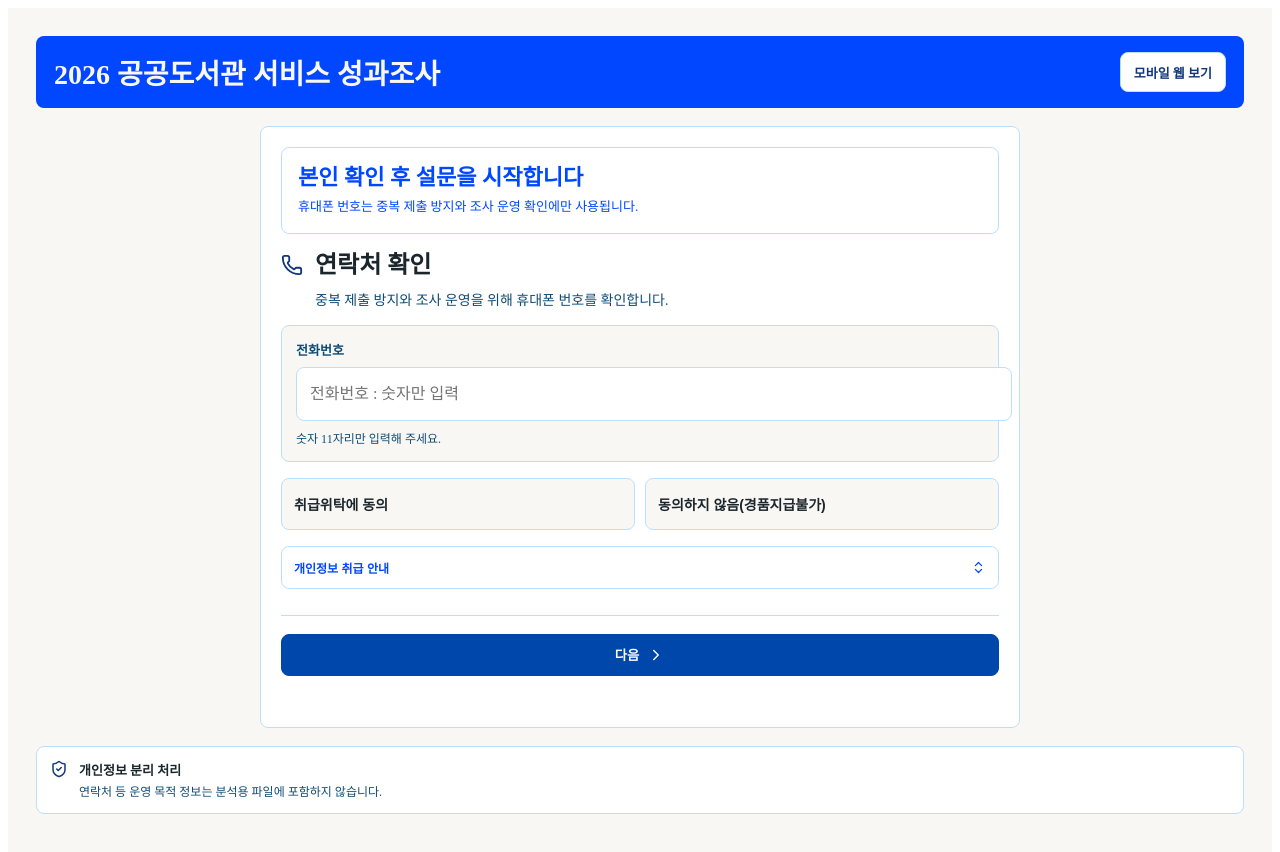
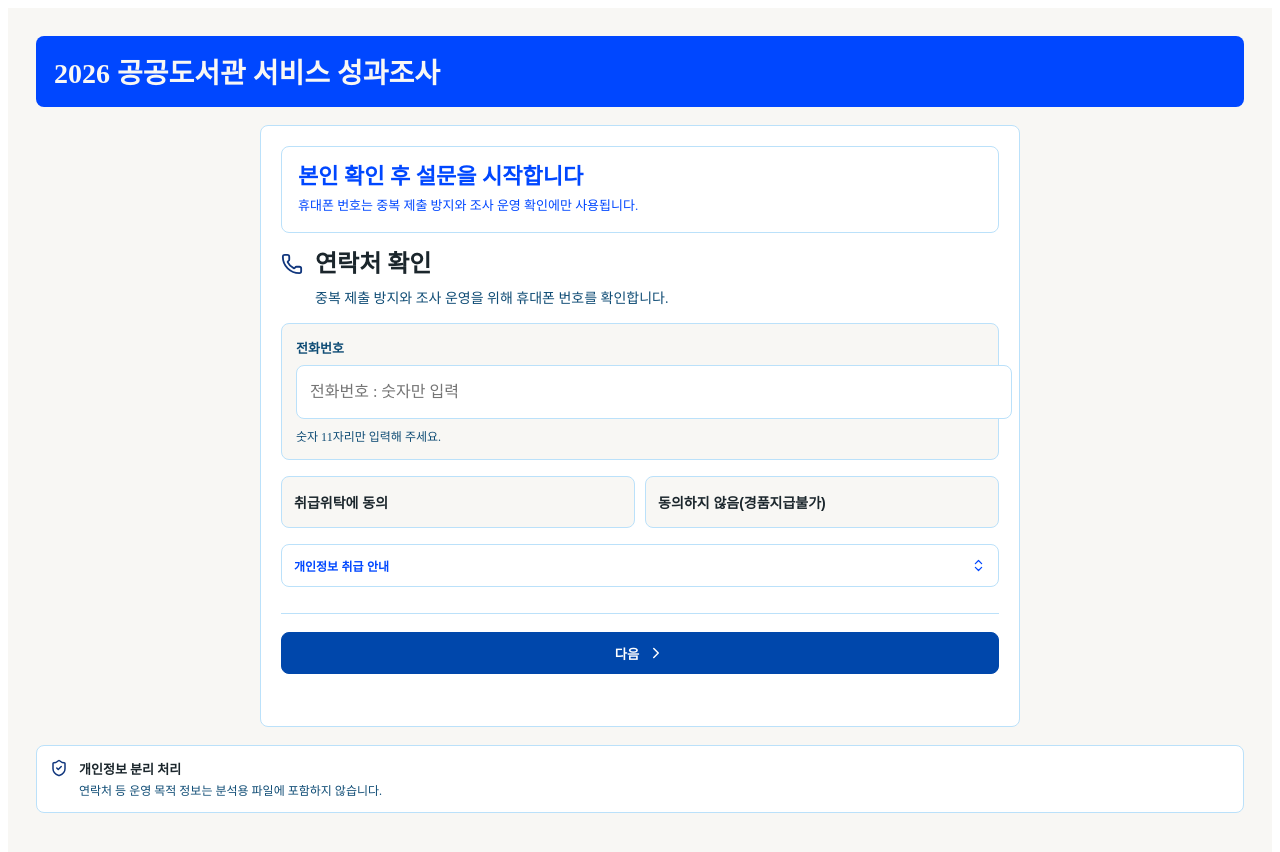
Before and after one commit to FiveEastRoot/LIBanalysis_2026_survey, a React (Vite) app: page / in a window 1280 px wide. Shown: the top 852 px of the page. Built offline with nearby package versions, Linux system fonts and the light colour scheme.

Commit message:
Separate production survey from mockup routes

```diff
--- a/src/main.tsx
+++ b/src/main.tsx
@@ -8,7 +8,7 @@ import { WebSurveySample } from "./survey/WebSurveySample";
 function SurveyApp() {
   const path = window.location.pathname;
 
-  if (path.startsWith("/survey-mobile")) {
+  if (path.startsWith("/mockup")) {
     return <MobileSurveySample />;
   }
 
--- a/src/survey/MobileSurveySample.tsx
+++ b/src/survey/MobileSurveySample.tsx
@@ -23,7 +23,7 @@ export function MobileSurveySample() {
           <h1>390 x 844 기준 설문 화면</h1>
           <p>실제 모바일 화면 폭에서 문항, 진행률, 선택 UI, export 미리보기가 어떻게 보이는지 확인합니다.</p>
         </div>
-        <a href="/survey">전체 화면으로 보기</a>
+        <a href="/survey">실제 설문 보기</a>
       </header>
 
       <section className="mobile-sample-workspace">
--- a/src/survey/SurveyPrototype.tsx
+++ b/src/survey/SurveyPrototype.tsx
@@ -37,6 +37,7 @@ export type SurveyExportSnapshot = {
 
 type SurveyPrototypeProps = {
   onExportSnapshotChange?: (snapshot: SurveyExportSnapshot) => void;
+  showModeLink?: boolean;
 };
 
 const initialAnswers = Object.fromEntries(
@@ -61,7 +62,7 @@ const surveyQuestions = reorderUsageFrequencyQuestions([
 const submittedPhoneStorageKey = "libanalysis-survey-submitted-phones";
 const samplePhoneValue = "01012345678";
 
-export function SurveyPrototype({ onExportSnapshotChange }: SurveyPrototypeProps = {}) {
+export function SurveyPrototype({ onExportSnapshotChange, showModeLink = false }: SurveyPrototypeProps = {}) {
   const [currentIndex, setCurrentIndex] = React.useState(0);
   const [answers, setAnswers] = React.useState<Record<string, SurveyValue>>(initialAnswers);
   const [progressExpanded, setProgressExpanded] = React.useState(false);
@@ -165,7 +166,7 @@ export function SurveyPrototype({ onExportSnapshotChange }: SurveyPrototypeProps
           <h1>2026 공공도서관 서비스 성과조사</h1>
           {/* <p>모바일과 웹에서 문항 유형에 맞는 입력 방식을 검토하는 화면입니다.</p> */}
         </div>
-        <a className="survey-mode-link" href="/survey-mobile">모바일 웹 보기</a>
+        {showModeLink && <a className="survey-mode-link" href="/mockup">목업 보기</a>}
       </section>
 
       <section className={`survey-layout ${showDebugExport ? "" : "no-preview"} ${question.section === "pii" ? "contact-only" : ""}`}>
--- a/src/survey/WebSurveySample.tsx
+++ b/src/survey/WebSurveySample.tsx
@@ -23,7 +23,7 @@ export function WebSurveySample() {
           <h1>데스크톱 비율 설문 화면</h1>
           <p>웹 조사 환경에서 폼 화면과 운영 확인 영역을 분리해 검토합니다.</p>
         </div>
-        <a href="/survey-mobile">모바일 웹 보기</a>
+        <a href="/mockup">목업 보기</a>
       </header>
 
       <section className="web-sample-workspace">
```
Also changed, not shown: 1 other file (tests, documents, lock files or other folders).
